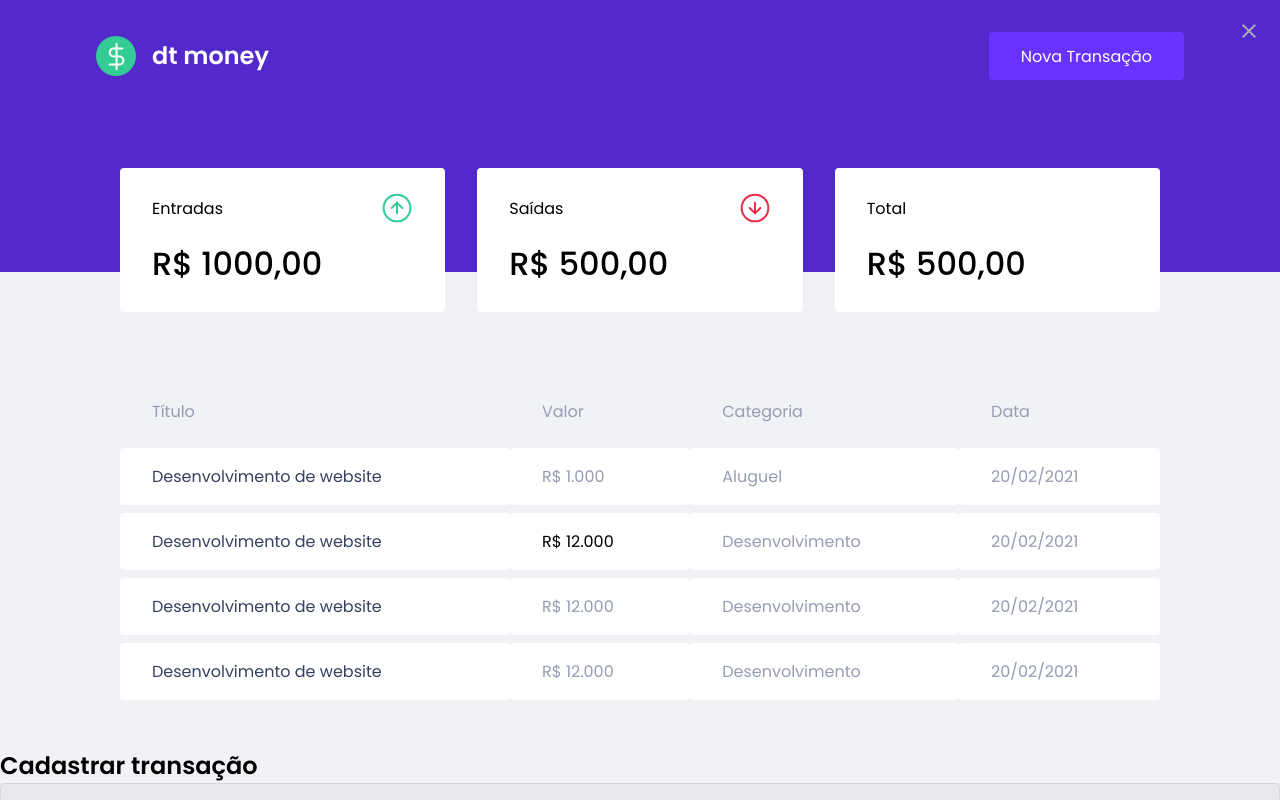
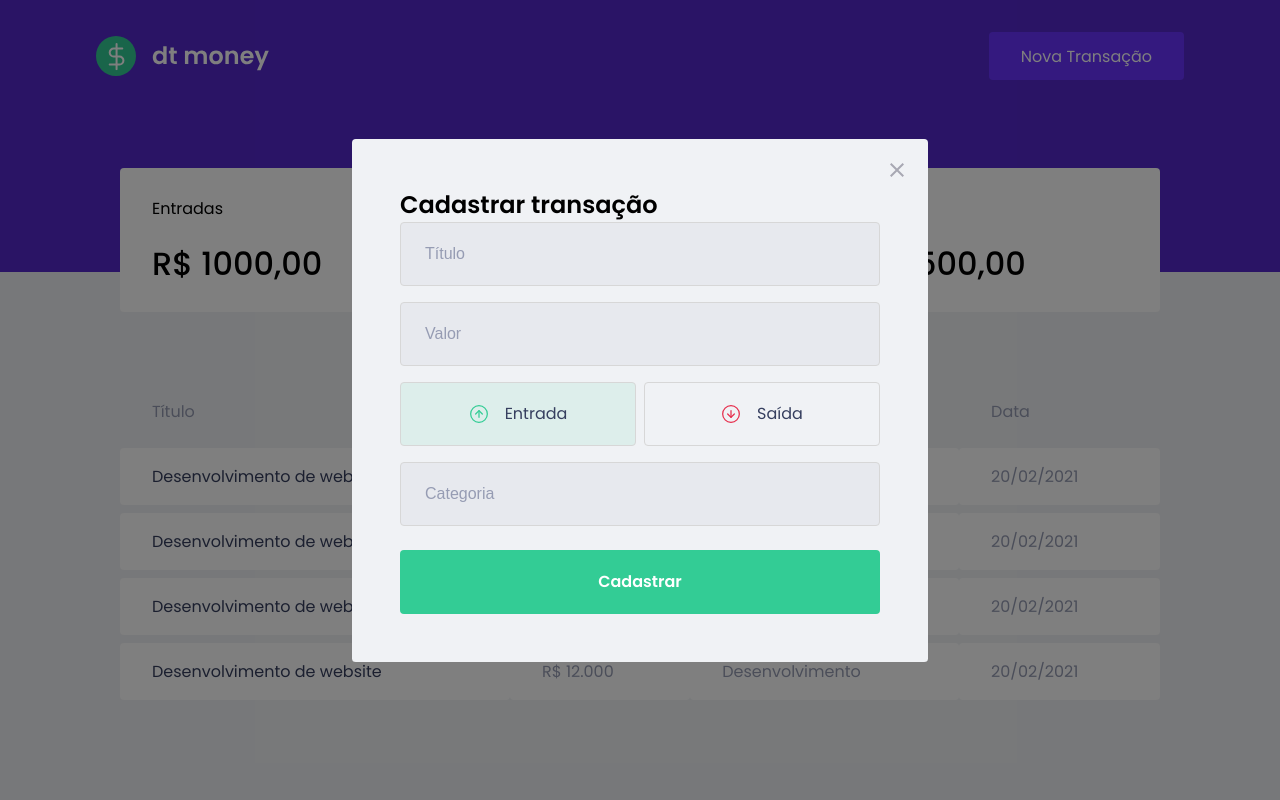
Before and after one commit to Branc0/dt-money, a React (Create React App) app: page / in a window 1280 px wide. Both pictures are taken after a click on the button "Nova Transação". Shown: the top 800 px of the page. Built offline with nearby package versions, Linux system fonts and the light colour scheme; no server answers; what miragejs would draw is missing.

Commit message:
fix: correct class imports and creates global variable 'green'

```diff
--- a/src/components/NewTransactionModal/index.tsx
+++ b/src/components/NewTransactionModal/index.tsx
@@ -1,8 +1,9 @@
 import Modal from 'react-modal';
 import incomeImg from '../../assets/income.svg';
 import outcomeImg from '../../assets/outcome.svg';
-import { Container, TransactionTypeContainer } from './styles';
+import { Container, RadioBox, TransactionTypeContainer } from './styles';
 import closeImg from '../../assets/close.svg';
+import { useState } from 'react';
 
 interface NewTransactionModalProps {
     isOpen: boolean;
@@ -10,12 +11,18 @@
 }
 
 export function NewTransactionModal({ isOpen, onRequestClose }: NewTransactionModalProps) {
+
+    const [type, setType] = useState('deposit');
+
+    function handleCreateNewTransaction() {
+    }
+
     return (
         <Modal
             isOpen={isOpen}
             onRequestClose={onRequestClose}
-            overlayClassName="react-modaloverlay"
-            className="react=modal-content"
+            overlayClassName="react-modal-overlay"
+            className="react-modal-content"
         >
 
             <button
@@ -26,18 +33,25 @@
             </button>
 
             <h2>Cadastrar transação</h2>
-            <Container>
+            <Container onSubmit={handleCreateNewTransaction}>
                 <input type="text" placeholder="Título" />
                 <input type="number" placeholder="Valor" />
                 <TransactionTypeContainer>
-                    <button>
+                    <RadioBox
+                        isActive={type === 'deposit'}
+                        activeColor="green"
+                        onClick={() => { setType('deposit'); }}
+                    >
                         <img src={incomeImg} alt="entrada" />
                         <span>Entrada</span>
-                    </button>
-                    <button>
+                    </RadioBox>
+                    <RadioBox
+                        isActive={type === 'withdraw'}
+                        activeColor="red"
+                        onClick={() => { setType('withdraw'); }}>
+                        <img src={outcomeImg} alt="saída" />
                         <span>Saída</span>
-                        <img src={outcomeImg} alt="saída" />
-                    </button>
+                    </RadioBox>
                 </TransactionTypeContainer>
                 <input type="text" placeholder="Categoria" />
                 <button type="submit">
--- a/src/components/NewTransactionModal/styles.ts
+++ b/src/components/NewTransactionModal/styles.ts
@@ -1,5 +1,5 @@
 import styled from 'styled-components';
-import { darken } from 'polished';
+import { darken, transparentize } from 'polished';
 
 export const Container = styled.form`
     h2 {
@@ -29,7 +29,7 @@
         }
     }
 
-    button  [type="submit"] {
+    button[type="submit"] {
         width: 100%;
         padding: 0 1.5rem;
         height: 4rem;
@@ -54,12 +54,24 @@
     display: grid;
     grid-template-columns: 1fr 1fr;
     gap: 0.5rem;
+`;
 
-    button{
-        height: 4rem,;
+const colors = {
+    green: '#33CC95',
+    red: '#E52E4D'
+};
+
+interface RadioBoxProps {
+    isActive: boolean;
+    activeColor: 'green' | 'red';
+}
+
+export const RadioBox = styled.button<RadioBoxProps>`
+
+        height: 4rem;
         border: 1px solid #d7d7d7;
         border-radius: 0.25rem;
-        background: transparent;
+        background: ${(props) => props.isActive ? transparentize(0.9, colors[props.activeColor]) : 'transparent'};
         display: flex;
         align-items: center;
         justify-content: center;
@@ -81,5 +93,5 @@
             font-size: 1rem ;
             color: var(--text-title);
         }
-    }
-`;
+
+`
--- a/src/styles/global.ts
+++ b/src/styles/global.ts
@@ -4,6 +4,7 @@
 :root {
     --red: #E52E4D;
     --blue: #5429CC;
+    --green: #33CC95;
 
     --blue-light: #6933FF;
 
```
